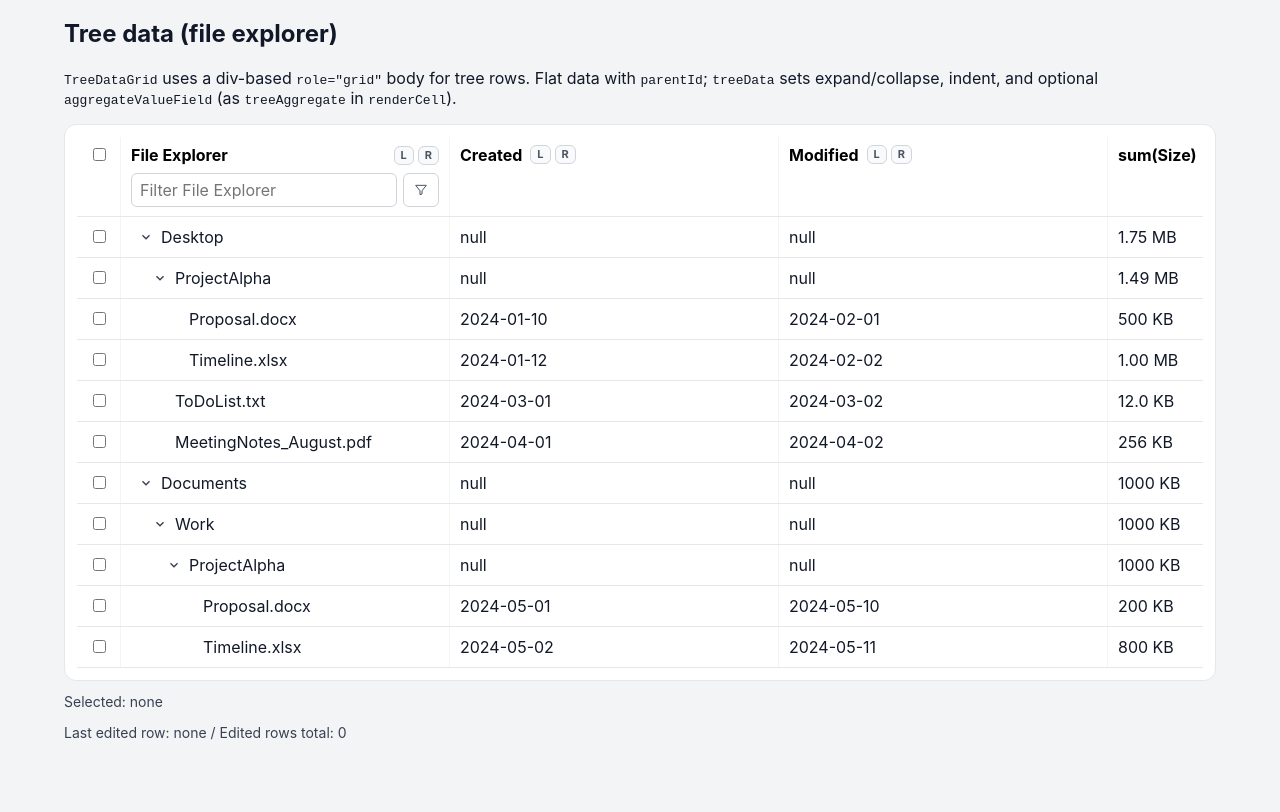
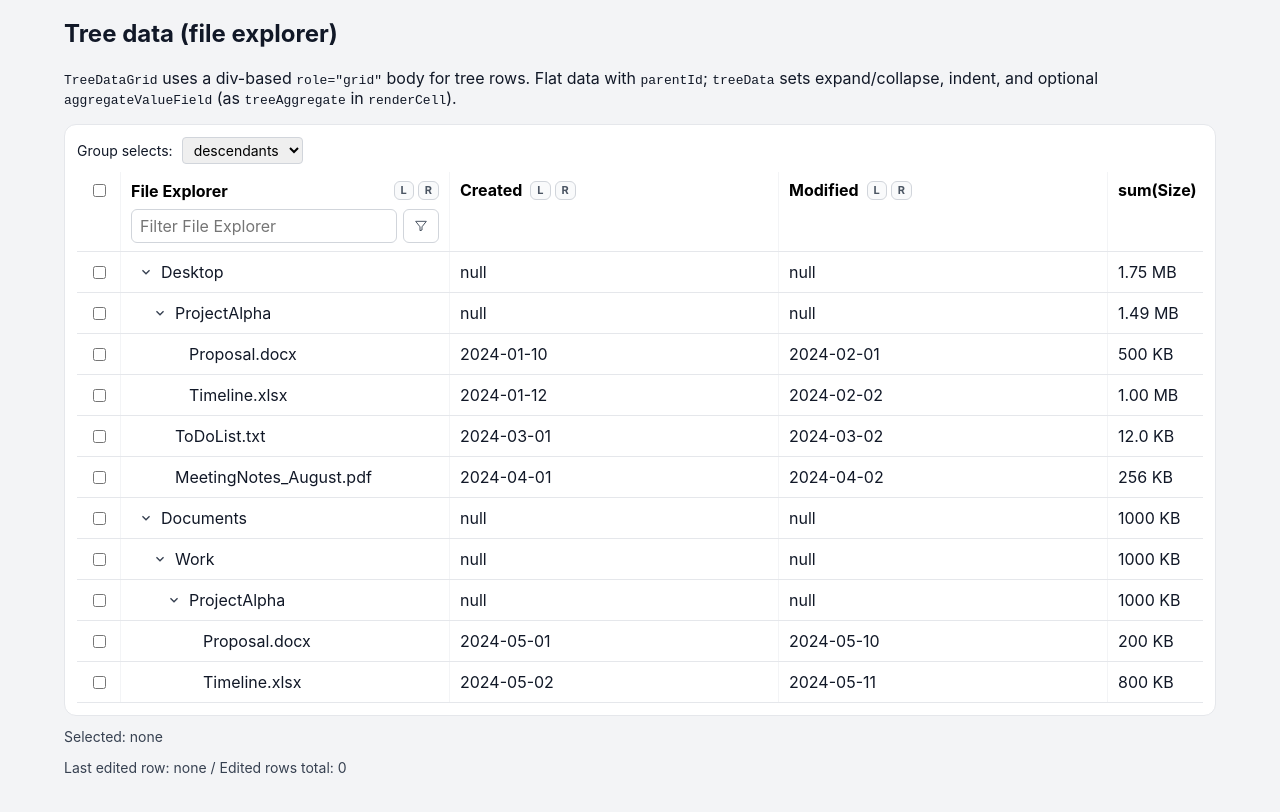
Before and after one commit to anna34812/react-grid, a React (Vite) app: page / in a window 1280 px wide. Shown: the part 840-1652 px from the top of the page. Before the commit the page ends 1619 px from the top, so only its background shows below. Built offline with nearby package versions, Linux system fonts and the light colour scheme.

Commit message:
feat: add groupSelection in TreeDataGrid

```diff
--- a/src/App.css
+++ b/src/App.css
@@ -29,6 +29,27 @@
 
 .tree-cell-body .cell-display {
   min-width: 0;
+}
+
+.tree-grid-group-selection-toolbar {
+  display: flex;
+  align-items: center;
+  gap: 0.5rem;
+  margin-bottom: 0.5rem;
+}
+
+.tree-grid-group-selection-label {
+  display: inline-flex;
+  align-items: center;
+  gap: 0.35rem;
+  font-size: 0.875rem;
+}
+
+.tree-grid-group-selection-label select {
+  margin-left: 0.25rem;
+  padding: 0.2rem 0.4rem;
+  border-radius: 4px;
+  border: 1px solid #d1d5db;
 }
 
 /* TreeDataGrid: height opens (0fr → 1fr) and closes (1fr → 0fr), accordion-style */
--- a/src/App.jsx
+++ b/src/App.jsx
@@ -87,6 +87,7 @@ function App() {
       expandColumnField: "name",
       aggregateValueField: "sizeBytes",
       indentPerLevel: 14,
+      groupSelection: "descendants", // self, descendants
     }),
     [],
   );
--- a/src/grid/components/TreeDataGrid.jsx
+++ b/src/grid/components/TreeDataGrid.jsx
@@ -6,7 +6,7 @@ import { patchRow } from "../api/gridApi";
 import { getColumnMinWidth, getEffectivePin } from "../utils/columnPinning";
 import { nextSortDirection } from "../utils/gridSort";
 import { buildGridTemplateColumns } from "../utils/gridTemplateColumns";
-import { computeTreeAggregates, flattenTreeRows, getIdsWithChildren } from "../utils/treeData";
+import { collectSubtreeIds, computeTreeAggregates, flattenTreeRows, getChildrenMap, getIdsWithChildren } from "../utils/treeData";
 import { useGridColumnOrder } from "../hooks/useGridColumnOrder";
 import { useGridEditFocus } from "../hooks/useGridEditFocus";
 import { useGridFilters } from "../hooks/useGridFilters";
@@ -25,6 +25,7 @@ const TREE_ROW_STAGGER_MS = 32;
 /**
  * Tree (hierarchical) data grid: div-based body for reliable row animations; same features as DataGrid tree mode (filters, sort, pin, column reorder, selection, aggregates, expand/collapse). No pagination — the flattened visible tree is shown in full (typical for tree UIs).
  * Pass flat rows with `parentId` (or `treeData.parentField`); roots use `null` parent.
+ * `treeData.groupSelection`: `'self'` (row only) or `'descendants'` (parent checkbox selects subtree). `treeData.showGroupSelectionControl` (default true): toolbar to switch modes.
  *
  * `animateRows`: each body row uses `0fr → 1fr` on mount (expand) and `1fr → 0fr` before removal (collapse). Set `false` for instant show/hide.
  */
@@ -66,6 +67,21 @@ export const TreeDataGrid = ({ columns, treeData: treeDataConfig, columnOrder: c
   }, [rows, treeRowIdField, treeParentField]);
 
   const rowsById = useMemo(() => new Map(rows.map((r) => [r[treeRowIdField], r])), [rows, treeRowIdField]);
+
+  const childrenMap = useMemo(() => getChildrenMap(rows, { idField: treeRowIdField, parentField: treeParentField }), [rows, treeRowIdField, treeParentField]);
+
+  const [groupSelection, setGroupSelection] = useState(() => treeDataConfig.groupSelection ?? "self");
+  useEffect(() => {
+    if (treeDataConfig.groupSelection !== undefined) setGroupSelection(treeDataConfig.groupSelection);
+  }, [treeDataConfig.groupSelection]);
+
+  const treeOptions = useMemo(
+    () => ({
+      groupSelection,
+      childrenMap,
+    }),
+    [groupSelection, childrenMap],
+  );
 
   const isDescendantOf = useCallback(
     (row, ancestorId) => {
@@ -235,6 +251,7 @@ export const TreeDataGrid = ({ columns, treeData: treeDataConfig, columnOrder: c
     rows,
     viewRowIds,
     rowIdField: treeRowIdField,
+    treeOptions,
   });
 
   const allSelectedVisible = allSelectedInView;
@@ -598,18 +615,33 @@ export const TreeDataGrid = ({ columns, treeData: treeDataConfig, columnOrder: c
             </div>
             <div className='tree-data-grid-body' role='rowgroup'>
               {flattenedRows.map((row, rowIndex) => {
-                const rowSelected = selectedSet.has(row.id);
+                const rid = row[treeRowIdField];
+                const subtreeIds =
+                  groupSelection === "descendants" && (childrenMap.get(rid)?.length ?? 0) > 0 ? collectSubtreeIds(rid, childrenMap) : [rid];
+                const selectedInSubtree = subtreeIds.filter((id) => selectedSet.has(id)).length;
+                const checkboxChecked = selectedInSubtree === subtreeIds.length;
+                const checkboxIndeterminate = selectedInSubtree > 0 && selectedInSubtree < subtreeIds.length;
+                const rowHighlight = groupSelection === "descendants" ? selectedInSubtree > 0 : selectedSet.has(rid);
                 const rowInner = (
                   <div
                     role='row'
-                    className={["tree-data-grid-row", rowSelected ? "data-grid-row--selected" : "", enableClickSelection ? "data-grid-row--clickable" : ""].filter(Boolean).join(" ") || undefined}
+                    className={["tree-data-grid-row", rowHighlight ? "data-grid-row--selected" : "", enableClickSelection ? "data-grid-row--clickable" : ""].filter(Boolean).join(" ") || undefined}
                     style={{ gridTemplateColumns: colTpl }}
-                    aria-selected={selectionEnabled ? rowSelected : undefined}
-                    onClick={(event) => handleRowBackgroundClick(event, row.id)}
+                    aria-selected={selectionEnabled ? rowHighlight : undefined}
+                    onClick={(event) => handleRowBackgroundClick(event, rid)}
                   >
                     {showLeadingSelect ? (
                       <div className='tree-grid-cell tree-grid-cell--select' role='gridcell' data-field='__select__' data-no-row-select>
-                        <input type='checkbox' checked={rowSelected} onChange={() => toggleRowSelection(row.id)} onClick={(e) => e.stopPropagation()} aria-label={`Select row ${row.id}`} />
+                        <input
+                          type='checkbox'
+                          checked={checkboxChecked}
+                          ref={(el) => {
+                            if (el) el.indeterminate = checkboxIndeterminate;
+                          }}
+                          onChange={() => toggleRowSelection(rid)}
+                          onClick={(e) => e.stopPropagation()}
+                          aria-label={`Select row ${String(rid)}`}
+                        />
                       </div>
                     ) : null}
                     {sectionColumns.map((column) => {
@@ -659,7 +691,7 @@ export const TreeDataGrid = ({ columns, treeData: treeDataConfig, columnOrder: c
 
                 return (
                   <div
-                    key={row.id}
+                    key={rid}
                     className={["tree-row-height-anim", animateRows && !isClosingRow && !suppressOpenAnim && "tree-row-height-anim--animate", animateRows && isClosingRow && "tree-row-height-anim--animate-out"].filter(Boolean).join(" ") || undefined}
                     {...(hasSplit ? { "data-sync-row-index": rowIndex } : {})}
                     style={{ "--tree-row-stagger": rowIndex }}
@@ -677,6 +709,17 @@ export const TreeDataGrid = ({ columns, treeData: treeDataConfig, columnOrder: c
 
   return (
     <div className='grid-container'>
+      {showSelectColumn && rs.mode === "multi" && treeDataConfig.showGroupSelectionControl !== false ? (
+        <div className='tree-grid-group-selection-toolbar'>
+          <label className='tree-grid-group-selection-label'>
+            Group selects:
+            <select aria-label='Group selection mode' value={groupSelection} onChange={(e) => setGroupSelection(e.target.value)}>
+              <option value='self'>self</option>
+              <option value='descendants'>descendants</option>
+            </select>
+          </label>
+        </div>
+      ) : null}
       {error && <p className='status error'>{error}</p>}
       {editError && <p className='status error'>{editError}</p>}
       {!loading && !hasRows && <p className='status'>No rows found.</p>}
--- a/src/grid/hooks/useGridRowSelection.js
+++ b/src/grid/hooks/useGridRowSelection.js
@@ -1,9 +1,13 @@
 import { useCallback, useEffect, useMemo, useRef, useState } from "react";
 import { getColumnSections } from "../utils/columnPinning";
 import { mergeRowSelection, toIdSet } from "../utils/rowSelection";
+import { collectSubtreeIds } from "../utils/treeData";
 
-/** Row selection, pane placement for the checkbox column, and background-click selection. */
-export function useGridRowSelection({ rowSelection: rowSelectionProp, onSelectionChange, orderedColumns, pinnedOverrides, rows, viewRowIds, rowIdField = "id" }) {
+/**
+ * Row selection, pane placement for the checkbox column, and background-click selection.
+ * @param {{ groupSelection?: 'self' | 'descendants'; childrenMap?: Map<unknown, unknown[]> } | undefined} [treeOptions] Tree grid: when `groupSelection` is `descendants` and the row has children, toggling selects the whole subtree.
+ */
+export function useGridRowSelection({ rowSelection: rowSelectionProp, onSelectionChange, orderedColumns, pinnedOverrides, rows, viewRowIds, rowIdField = "id", treeOptions }) {
   const rs = useMemo(() => mergeRowSelection(rowSelectionProp), [rowSelectionProp]);
   const selectionEnabled = rs.mode === "single" || rs.mode === "multi";
   const showSelectColumn = selectionEnabled && rs.checkboxes;
@@ -61,6 +65,23 @@ export function useGridRowSelection({ rowSelection: rowSelectionProp, onSelectio
     (rowId) => {
       if (!selectionEnabled) return;
 
+      if (
+        rs.mode === "multi" &&
+        treeOptions?.groupSelection === "descendants" &&
+        treeOptions.childrenMap
+      ) {
+        const childList = treeOptions.childrenMap.get(rowId);
+        if (childList && childList.length > 0) {
+          const subtreeIds = collectSubtreeIds(rowId, treeOptions.childrenMap);
+          const allSelected = subtreeIds.every((id) => selectedSet.has(id));
+          const next = new Set(selectedSet);
+          if (allSelected) subtreeIds.forEach((id) => next.delete(id));
+          else subtreeIds.forEach((id) => next.add(id));
+          applySelection(next);
+          return;
+        }
+      }
+
       const next = new Set(selectedSet);
       if (rs.mode === "single") {
         if (next.has(rowId)) next.clear();
@@ -72,7 +93,7 @@ export function useGridRowSelection({ rowSelection: rowSelectionProp, onSelectio
       else next.add(rowId);
       applySelection(next);
     },
-    [selectionEnabled, rs.mode, selectedSet, applySelection],
+    [selectionEnabled, rs.mode, selectedSet, applySelection, treeOptions],
   );
 
   const toggleSelectAllInView = useCallback(() => {
--- a/src/grid/utils/treeData.js
+++ b/src/grid/utils/treeData.js
@@ -119,6 +119,50 @@ export function computeTreeAggregates(rows, options) {
   return memo;
 }
 
+/**
+ * @param {Array<Record<string, unknown>>} rows
+ * @param {{ idField?: string; parentField?: string }} [options]
+ * @returns {Map<unknown, unknown[]>}
+ */
+export function getChildrenMap(rows, options = {}) {
+  const idField = options.idField ?? "id";
+  const parentField = options.parentField ?? "parentId";
+  /** @type {Map<unknown, unknown[]>} */
+  const children = new Map();
+  const orderIndex = new Map(rows.map((r, i) => [r[idField], i]));
+  for (const r of rows) {
+    const p = r[parentField];
+    if (p === undefined || p === null) continue;
+    if (!children.has(p)) children.set(p, []);
+    children.get(p).push(r[idField]);
+  }
+  for (const [pid, ids] of children) {
+    children.set(
+      pid,
+      [...ids].sort((a, b) => (orderIndex.get(a) ?? 0) - (orderIndex.get(b) ?? 0)),
+    );
+  }
+  return children;
+}
+
+/**
+ * Pre-order: root + all descendants (for descendant selection toggles).
+ * @param {unknown} rootId
+ * @param {Map<unknown, unknown[]>} childrenMap
+ * @returns {unknown[]}
+ */
+export function collectSubtreeIds(rootId, childrenMap) {
+  /** @type {unknown[]} */
+  const out = [];
+  const walk = (id) => {
+    out.push(id);
+    const kids = childrenMap.get(id) ?? [];
+    for (const kid of kids) walk(kid);
+  };
+  walk(rootId);
+  return out;
+}
+
 /** @param {number} bytes */
 export function formatBytes(bytes) {
   if (!Number.isFinite(bytes) || bytes <= 0) return "";
```
Also changed, not shown: 1 other file (tests, documents, lock files or other folders).
